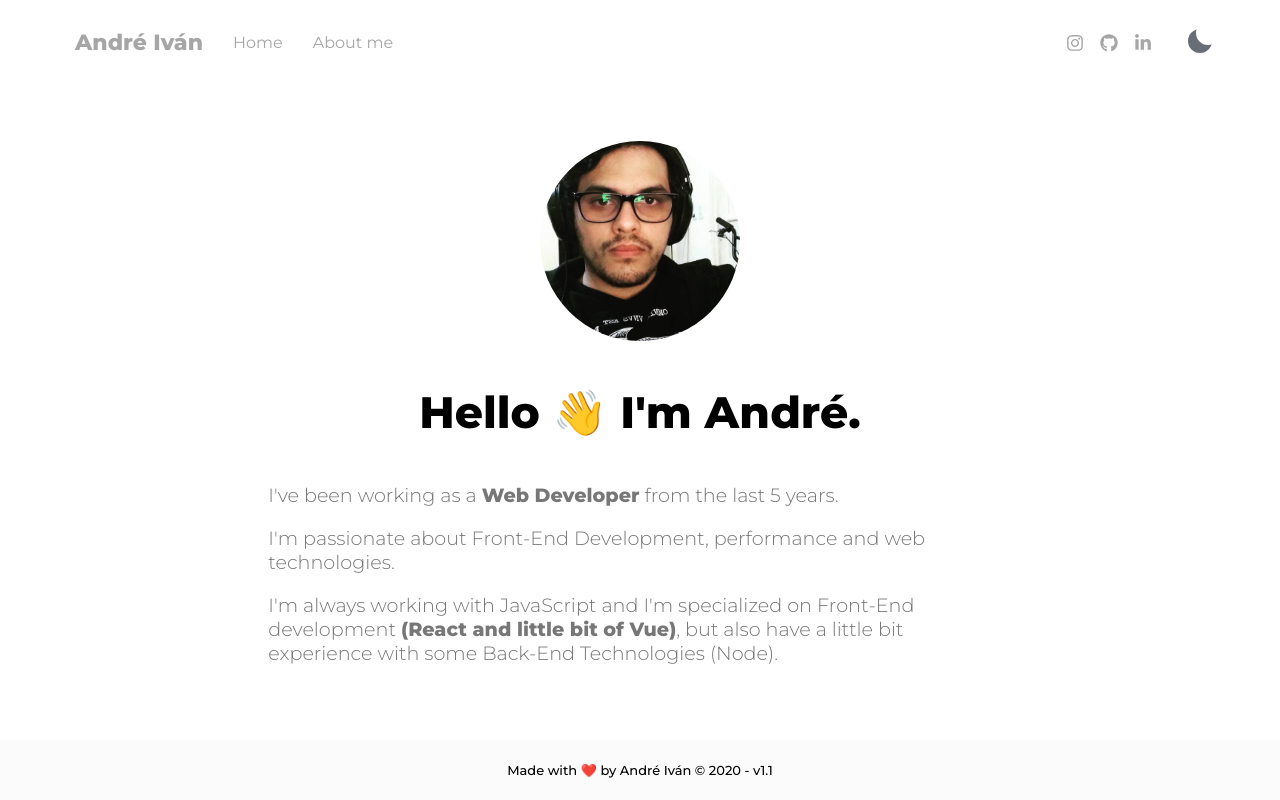
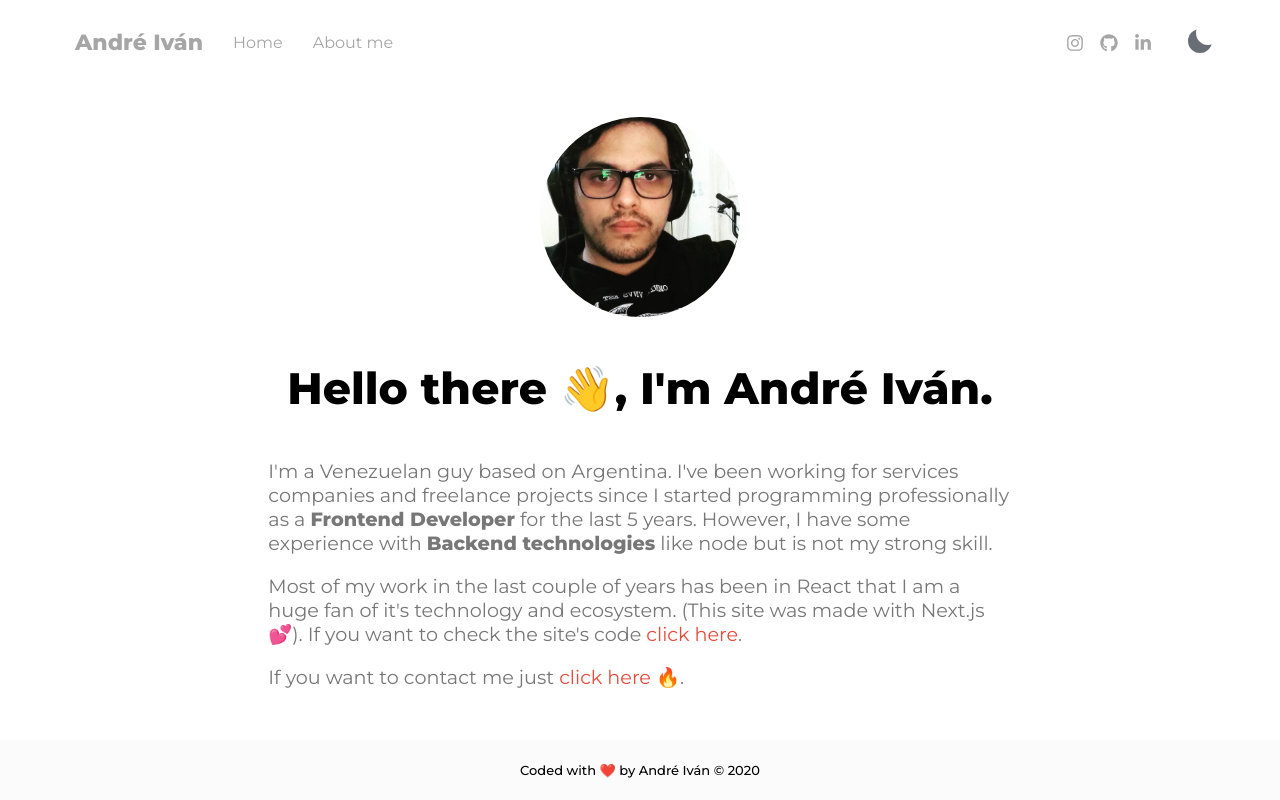
Before and after one commit to maitzeth/maitzeth, a Next.js app: page / in a window 1280 px wide. Built offline with nearby package versions, Linux system fonts and the light colour scheme.

Commit message:
Adding CV and updating home about text

```diff
--- a/components/Footer.js
+++ b/components/Footer.js
@@ -7,7 +7,7 @@ const Footer = () => {
   return (
     <Wrapper>
       <Typography fontSize={13} fontWeight="500">
-        Made with ❤️ by {BRAND} © 2020 - v1.1
+        Coded with ❤️ by {BRAND} © 2020
       </Typography>
     </Wrapper>
   );
--- a/config.js
+++ b/config.js
@@ -52,7 +52,7 @@ const lightTheme = {
   colors: {
     background: "#fff",
     text: "#777",
-    accent: "#5c61ff",
+    accent: "#e74c3c",
     black: "#000",
     white: "#fff",
     postItem: "#fff",
@@ -64,7 +64,7 @@ const darkTheme = {
   colors: {
     background: "#070919",
     text: "#a4a7c1",
-    accent: "#00c58e",
+    accent: "#27ae60",
     black: "#a4a7c1",
     white: "#fff",
     postItem: "#0d1131",
--- a/pages/api/techs.js
+++ b/pages/api/techs.js
@@ -30,14 +30,6 @@ export default (req, res) => {
       alt: "Gatsby Logo",
       image: "/images/gatsby.svg",
     },
-    {
-      alt: "jQuery Logo",
-      image: "/images/jquery.svg",
-    },
-    {
-      alt: "Vue Logo",
-      image: "/images/vue.svg",
-    },
   ];
 
   res.status(200).json(data);
--- a/pages/index.js
+++ b/pages/index.js
@@ -25,20 +25,15 @@ const Home = () => {
             />
           </ImageWrapper>
           <HomeContent>
-            <h1>Hello 👋 I'm André.</h1>
+            <h1>Hello there 👋, I'm André Iván.</h1>
             <p>
-              I've been working as a <strong>Web Developer</strong> from the
-              last {workingTime} years.
+              I'm a Venezuelan guy based on Argentina. I've been working for services companies and freelance projects since I started programming professionally as a <strong>Frontend Developer</strong> for the last {workingTime} years. However, I have some experience with <strong>Backend technologies</strong> like node but is not my strong skill.
             </p>
             <p>
-              I'm passionate about Front-End Development, performance and web
-              technologies.
+              Most of my work in the last couple of years has been in React that I am a huge fan of it's technology and ecosystem. (This site was made with Next.js 💕). If you want to check the site's code <a href="https://github.com/maitzeth/maitzeth" target="_blank" rel="noopener noreferrer">click here</a>.
             </p>
             <p>
-              I'm always working with JavaScript and I'm specialized on
-              Front-End development{" "}
-              <strong>(React and little bit of Vue)</strong>, but also have a
-              little bit experience with some Back-End Technologies (Node).
+              If you want to contact me just <a href="mailto:andre801mz@gmail.com" target="_blank" rel="noopener noreferrer"> click here 🔥</a>.
             </p>
           </HomeContent>
         </Col>
@@ -62,7 +57,6 @@ const HomeContent = styled.section`
   p {
     font-size: ${fontSize(19.2)};
     color: ${(props) => props.theme.colors.text};
-    font-weight: 300;
   }
 `;
 
```
Also changed, not shown: 1 other file (tests, documents, lock files or other folders).
